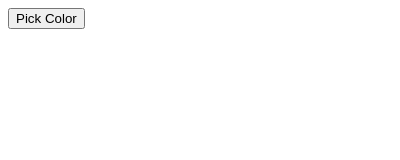
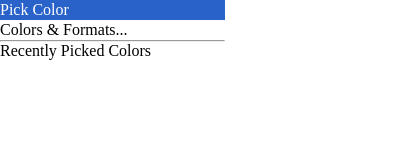
Before and after one commit to jeantimex/color-magnifier, a browser extension: page popup/popup.html in a window 400 px wide. Drawn offline with Linux system fonts and the light colour scheme.

Commit message:
Save color.

```diff
--- a/background.js
+++ b/background.js
@@ -1,3 +1,9 @@
+chrome.runtime.onInstalled.addListener(
+  function() {
+    chrome.storage.sync.set({savedColors: []});
+  }
+);
+
 chrome.runtime.onMessage.addListener(
   function(request, sender, sendResponse) {
     if (request.cmd === 'capture') {
--- a/popup/popup.css
+++ b/popup/popup.css
@@ -0,0 +1,25 @@
+* {
+  margin: 0;
+  padding: 0;
+  box-sizing: border-box;
+}
+
+body {
+  width: 225px;
+}
+
+ul, li {
+  list-style: none;
+  user-select: none;
+}
+
+ul.sub-menu li {
+  height: 20px;
+  display: flex;
+  align-items: center;
+}
+
+ul.sub-menu li:hover {
+  background-color: #2963C9;
+  color: #FFF;
+}
--- a/popup/popup.html
+++ b/popup/popup.html
@@ -6,7 +6,34 @@
   <link rel="stylesheet" type="text/css" href="popup.css">
 </head>
 <body>
-  <button id="btnPickColor">Pick Color</button>
+  <ul class="main-menu">
+    <li>
+      <ul class="sub-menu">
+        <li id="btnPickColor">
+          <span>Pick Color</span>
+        </li>
+        <li>
+          <span>Colors & Formats...</span>
+        </li>
+      </ul>
+    </li>
+
+    <li>
+      <hr />
+    </li>
+    <li>
+      <span>Recently Picked Colors</span>
+    </li>
+
+    <li>
+      <ul id="picked-colors-list" class="sub-menu">
+        <li>
+          <div class="color-block"></div>
+          <span class="color-value"></span>
+        </li>
+      </ul>
+    </li>
+  </ul>
   <script src="popup.js"></script>
 </body>
 </html>
```
Also changed, not shown: content/content.js (+38 -0 lines).
